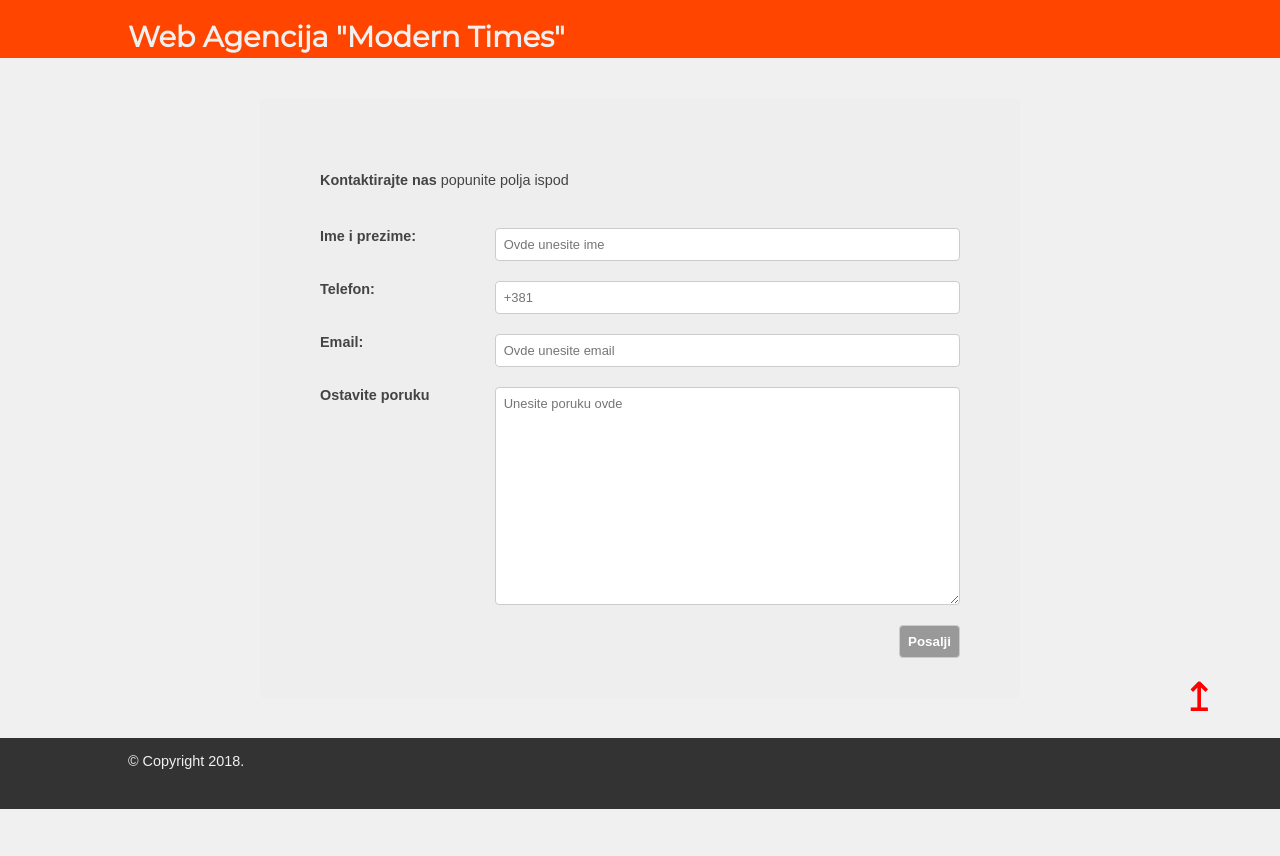
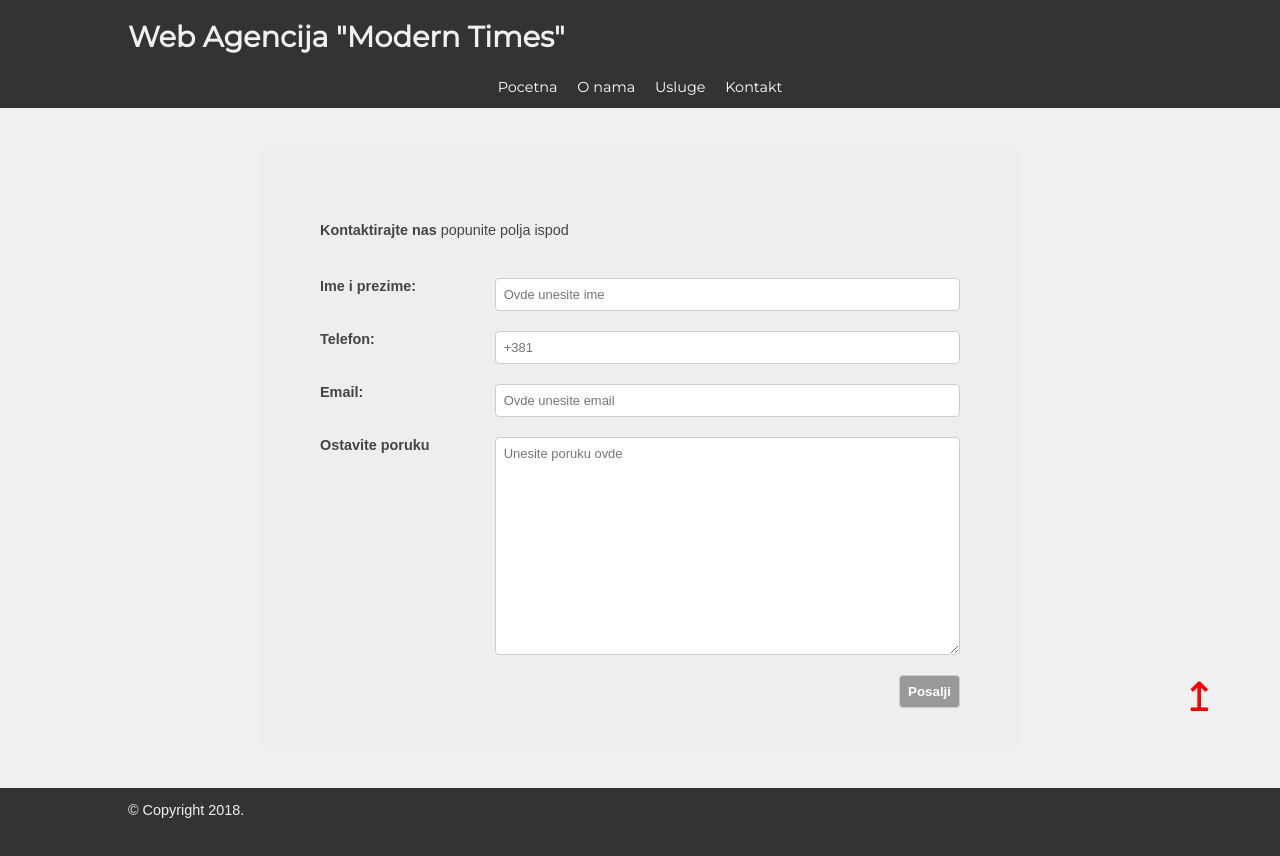
Before and after one commit to lukazivanovic/web-agencija, a plain HTML site: page kontakt.html in a window 1280 px wide. Before the commit the page ends 809 px from the top, so only its background shows below. Drawn offline with Linux system fonts and the light colour scheme.

Commit message:
kontakt nov

```diff
--- a/kontakt.html
+++ b/kontakt.html
@@ -21,10 +21,7 @@
     font-size: 90%;
   }
 
-  header {
-    background: orangered;
-    height: 50px;
-  }
+
 
   form {
     background: #eee;
```
